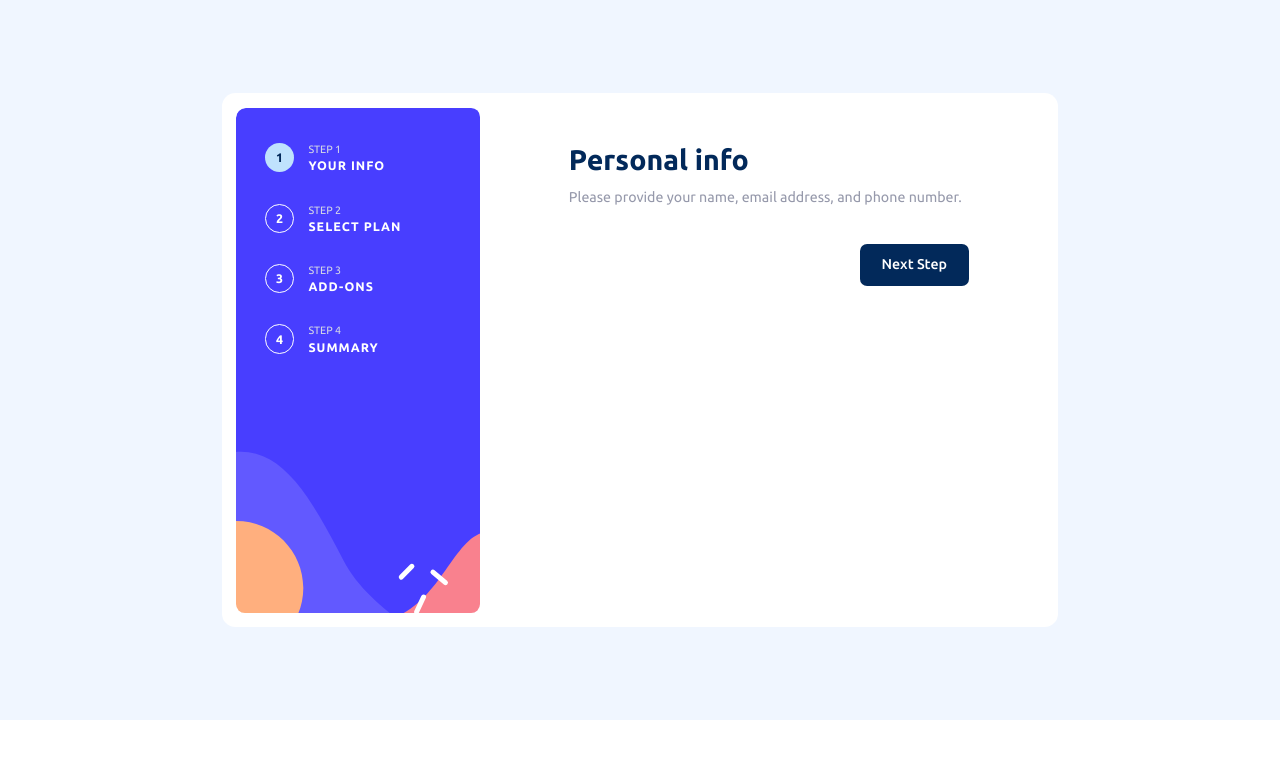
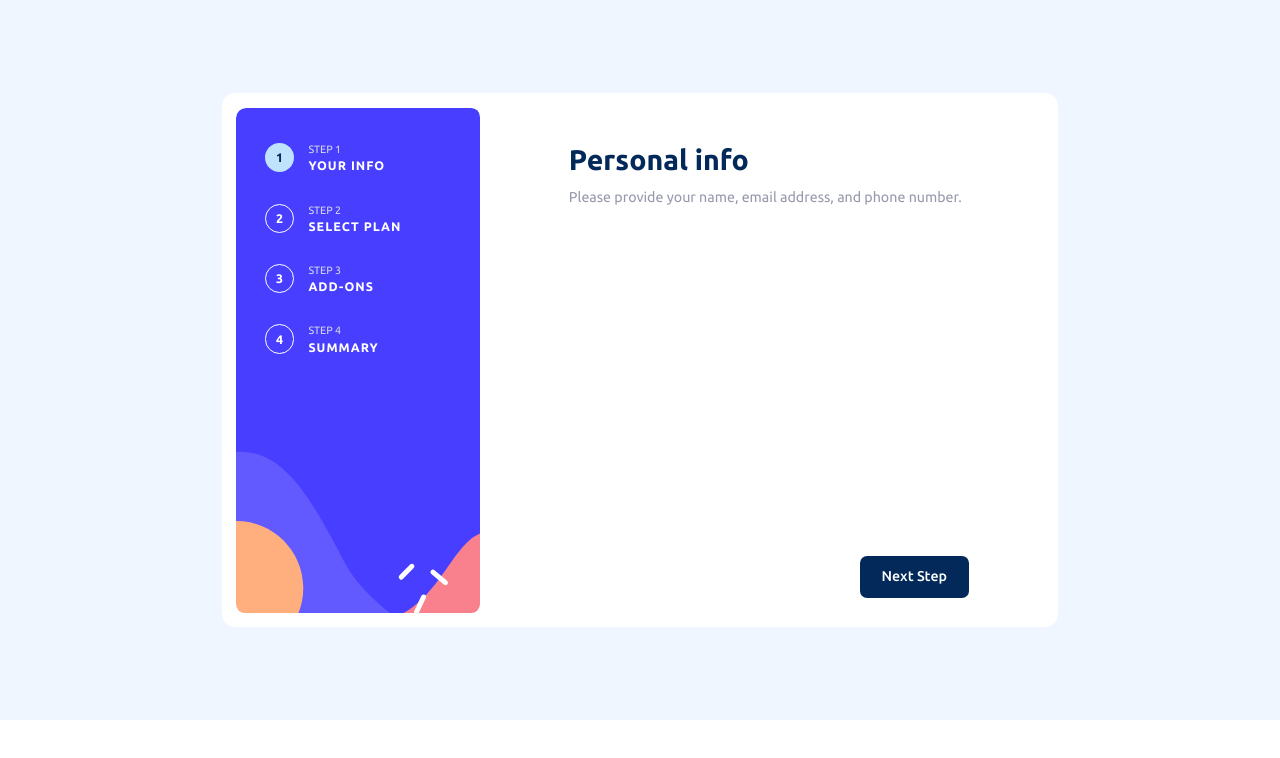
Before and after one commit to CodeVee/multi-step-form, an Angular app: page / in a window 1280 px wide. Shown: the top 758 px of the page. Built offline with nearby package versions, Linux system fonts and the light colour scheme.

Commit message:
added form body base

```diff
--- a/src/app/step-form/step-form.component.html
+++ b/src/app/step-form/step-form.component.html
@@ -1,8 +1,9 @@
-<div class="h-full pt-16 pb-1.6">
+<div class="h-full pt-16 pb-1.6 flex flex-col">
   <app-header *ngIf="currentTitle">
     <span header>{{ currentTitle.header }}</span>
     <span sub-header>{{ currentTitle.subHeader }}</span>
   </app-header>
+  <div class="flex-1"></div>
   <div class="flex justify-between">
     <button (click)="previousStep()" [ngClass]="{'visible': beyondInfoStep, 'invisible': !beyondInfoStep}"
     type="button" class="font-medium text-bs text-gray-cool">Go Back</button>
```
